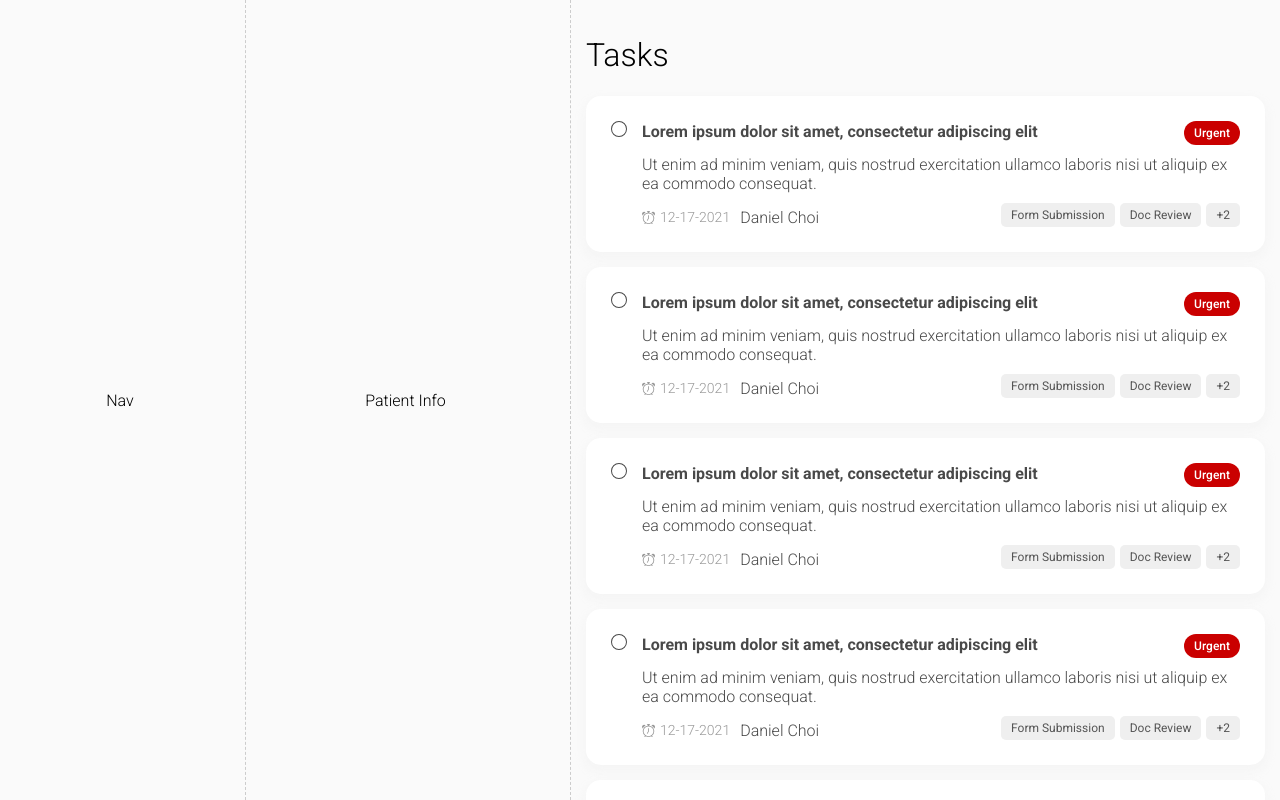
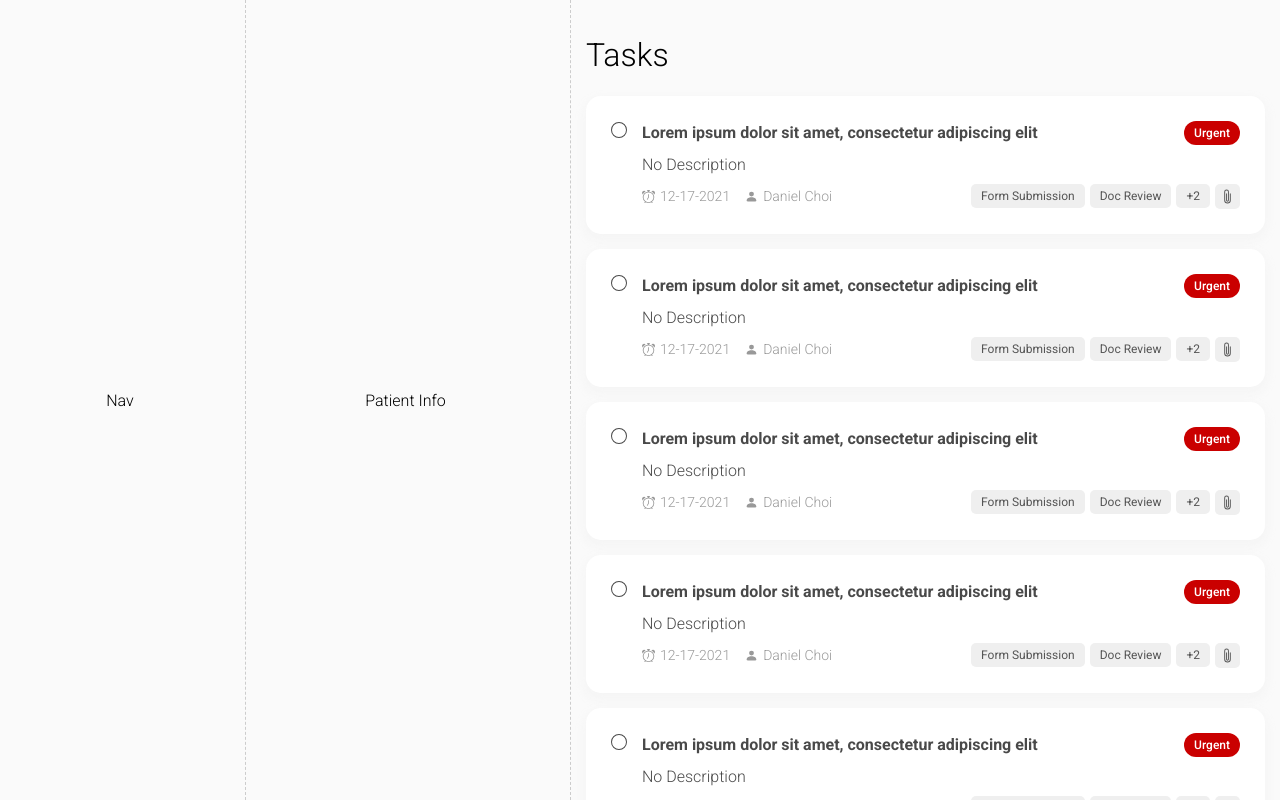
Before and after one commit to dchoi87/akute-health, a React (Create React App) app: page / in a window 1280 px wide. Built offline with nearby package versions, Linux system fonts and the light colour scheme.

Commit message:
Card Modificationss

```diff
--- a/src/components/tasks/Card.js
+++ b/src/components/tasks/Card.js
@@ -24,11 +24,10 @@ const Cards = () => {
           </div>
           <div className="tasks-cards__subsection--right">
             <div className="tasks-cards__priority tasks-cards__priority--urgent">Urgent</div>
-            {/* <div className="tasks-cards__menu"></div> */}
           </div>
         </div>
         <div className="tasks-cards__section--middle">
-          <div className="tasks-cards__description">Ut enim ad minim veniam, quis nostrud exercitation ullamco laboris nisi ut aliquip ex ea commodo consequat.</div>
+          <div className="tasks-cards__description">No Description</div>
         </div>
         <div className="tasks-cards__section--bottom">
           <div className="tasks-cards__subsection--left">
@@ -39,12 +38,22 @@ const Cards = () => {
               </svg>
               <span>12-17-2021</span>
             </div>
-            <div className="tasks-cards__patient">Daniel Choi</div>
+            <div className="tasks-cards__patient">
+              <svg xmlns="http://www.w3.org/2000/svg" width="16" height="16" fill="currentColor" className="bi bi-person-fill" viewBox="0 0 16 16">
+                <path d="M3 14s-1 0-1-1 1-4 6-4 6 3 6 4-1 1-1 1H3zm5-6a3 3 0 1 0 0-6 3 3 0 0 0 0 6z"/>
+              </svg>
+              <span>Daniel Choi</span>
+            </div>
           </div>
           <div className="tasks-cards__subsection--right">
             <div className="tasks-cards__tag">Form Submission</div>
             <div className="tasks-cards__tag">Doc Review</div>
             <div className="tasks-cards__tag">+2</div>
+            <div className="tasks-cards__attachment">
+              <svg xmlns="http://www.w3.org/2000/svg" width="16" height="16" fill="currentColor" className="bi bi-paperclip" viewBox="0 0 16 16">
+                <path d="M4.5 3a2.5 2.5 0 0 1 5 0v9a1.5 1.5 0 0 1-3 0V5a.5.5 0 0 1 1 0v7a.5.5 0 0 0 1 0V3a1.5 1.5 0 1 0-3 0v9a2.5 2.5 0 0 0 5 0V5a.5.5 0 0 1 1 0v7a3.5 3.5 0 1 1-7 0V3z"/>
+              </svg>
+            </div>
           </div>
         </div>
       </div>
--- a/src/components/tasks/Tasks.css
+++ b/src/components/tasks/Tasks.css
@@ -25,6 +25,7 @@
   border: 0;
   /* styling */
   display: flex;
+  align-items: baseline;
   padding: 25px;
   color: #494949;
   background: #fff;
@@ -33,6 +34,9 @@
   font-weight: 300;
 }
 .tasks-cards__checkbox {}
+.tasks-cards__checkbox svg {
+  display: block;
+}
 .tasks-cards__content {
   display: grid;
   gap: 10px;
@@ -42,20 +46,20 @@
 .tasks-cards__section--top {
   display: flex;
   justify-content: space-between;
-  align-items: baseline;
+  align-items: center;
 }
 .tasks-cards__section--middle {}
 .tasks-cards__section--bottom {
   display: flex;
   justify-content: space-between;
-  align-items: flex-end;
+  align-items: center;
 }
 .tasks-cards__subsection--left {
   display: flex;
   align-items: center;
 }
 .tasks-cards__subsection--left > div + div {
-  margin-left: 10px;
+  margin-left: 15px;
 }
 .tasks-cards__subsection--right {
   display: flex;
@@ -80,6 +84,17 @@
 }
 .tasks-cards__priority--p2 {}
 .tasks-cards__priority--p3 {}
+.tasks-cards__attachment {
+  background: #efefef;
+  color: #555;
+  border-radius: 5px;
+  padding: 5px;
+}
+.tasks-cards__attachment svg {
+  display: block;
+  width: 15px;
+  height: 15px;
+}
 .tasks-cards__duedate {
   display: grid;
   grid-template-columns: repeat(2, auto);
@@ -95,6 +110,21 @@
 .tasks-cards__duedate span {
   font-size: 14px;
 }
+.tasks-cards__patient {
+  display: grid;
+  grid-template-columns: repeat(2, auto);
+  gap: 5px;
+  align-items: center;
+  color: #999;
+}
+.tasks-cards__patient svg {
+  display: block;
+  width: 13px;
+  height: 13px;
+}
+.tasks-cards__patient span {
+  font-size: 14px;
+}
 .tasks-cards__tag {
   background: #efefef;
   color: #555;
```
